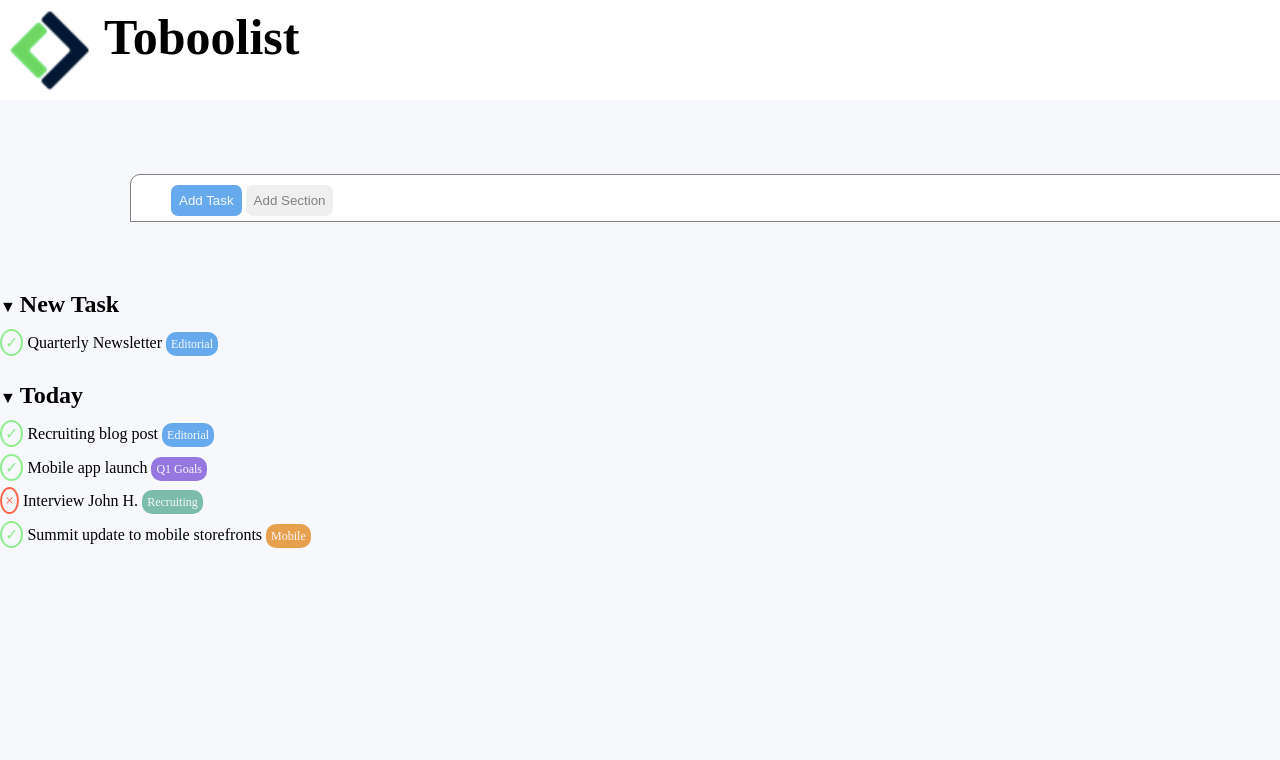
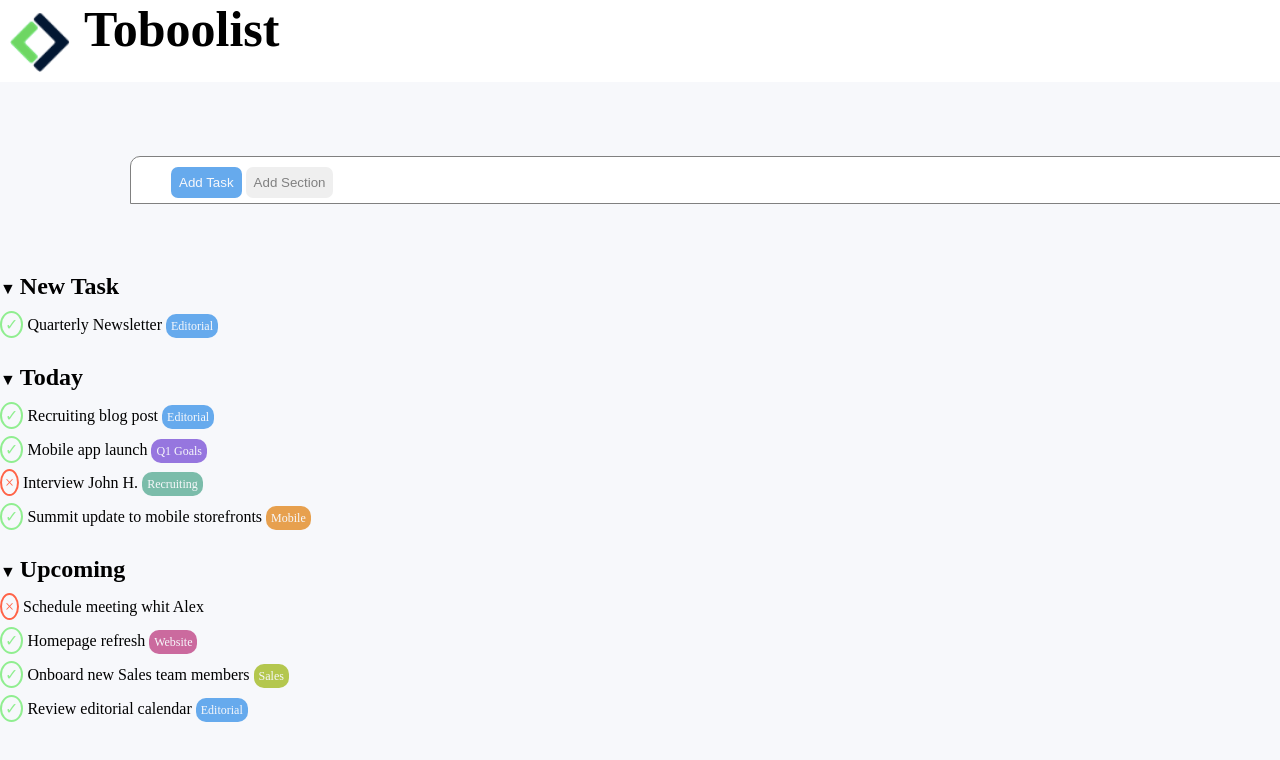
Before and after one commit to Samueletasciotti00/html-css-toboolist, a plain HTML site: page index.html in a window 1280 px wide. Shown: the top 760 px of the page. Drawn offline with Linux system fonts and the light colour scheme.

Commit message:
copleted tools

```diff
--- a/css/style.css
+++ b/css/style.css
@@ -35,8 +35,8 @@ body{
 
 #logo{
     vertical-align: middle;
-    line-height: 100px;
-    height: 100px;
+    line-height: 80px;
+    height: 80px;
     padding: 10px;
 
 }
@@ -102,6 +102,10 @@ body{
     margin-top: 30px;
 }
 
+#upcoming{
+    margin-top: 30px;
+}
+
 .editorial{
     font-size: 12px;
     padding: 5px;
@@ -139,3 +143,20 @@ body{
     color: #f7f8fb;
     border-radius: 10px;
 }
+
+#website{
+    background-color: #cb6a9e;
+    font-size: 12px;
+    padding: 5px;
+    color: #f7f8fb;
+    border-radius: 10px;
+}
+
+#sales{
+    background-color: #b4c74e;
+    font-size: 12px;
+    padding: 5px;
+    color: #f7f8fb;
+    border-radius: 10px;
+}
+}
--- a/index.html
+++ b/index.html
@@ -31,6 +31,7 @@
                 <div id="container-two">
                     <!--New Task  -->
                         <div>
+                            <!-- sottotitolo -->
                            <div id="new-task">
                                 <span>&#9660;</span>
                                 <h2 class="mini-titol">New Task</h2>
@@ -42,6 +43,7 @@
                         </div>
                     <!--Today  -->
                         <div>
+                            <!-- sottotitolo -->
                             <div id="today">
                                 <span>&#9660;</span>
                                 <h2 class="mini-titol">Today</h2>
@@ -61,11 +63,31 @@
                             <div class="space">
                                 <span class="green-flag">&#10003;</span> Summit update to mobile storefronts
                                 <span id="mobile">Mobile</span>
+                        </div>
+                    <!--Upcoming  -->
+                        <div>
+                            <!-- sottotitolo -->
+                            <div id="upcoming">
+                                <span>&#9660;</span>
+                                <h2 class="mini-titol">Upcoming</h2>
                             </div>
-                    <!--Upcoming  -->
-                        <section>
-
-                        </section>
+                            <div class="space">
+                                <span class="red-flag">&#215;</span> Schedule meeting whit Alex
+                                <!-- ---------- -->
+                            </div>
+                            <div class="space">
+                                <span class="green-flag">&#10003;</span> Homepage refresh
+                                <span id="website">Website</span>
+                            </div>
+                            <div class="space">
+                                <span class="green-flag">&#10003;</span> Onboard new Sales team members
+                                <span id="sales">Sales</span>
+                            </div>
+                            <div class="space">
+                                <span class="green-flag">&#10003;</span> Review editorial calendar
+                                <span class="editorial">Editorial</span>
+                            </div>
+                        </div>
                 </div>
             </main>
     </body>
```
